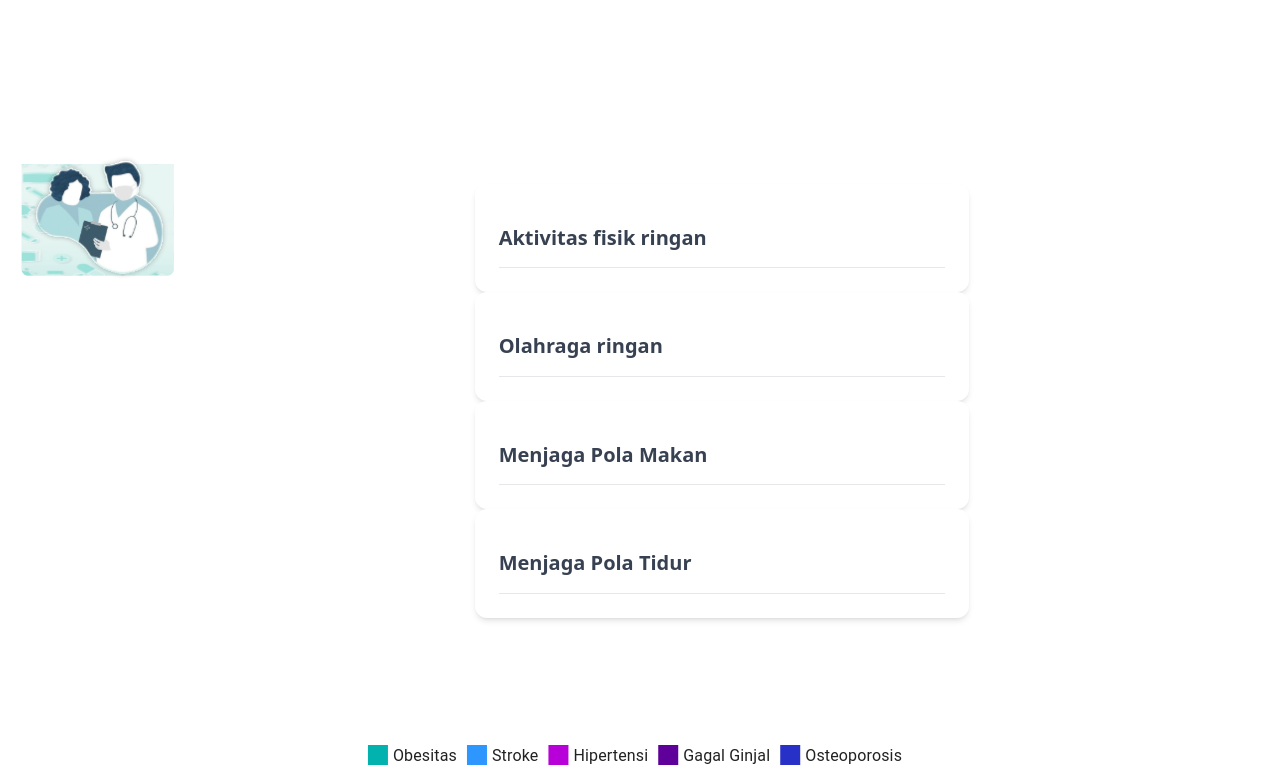
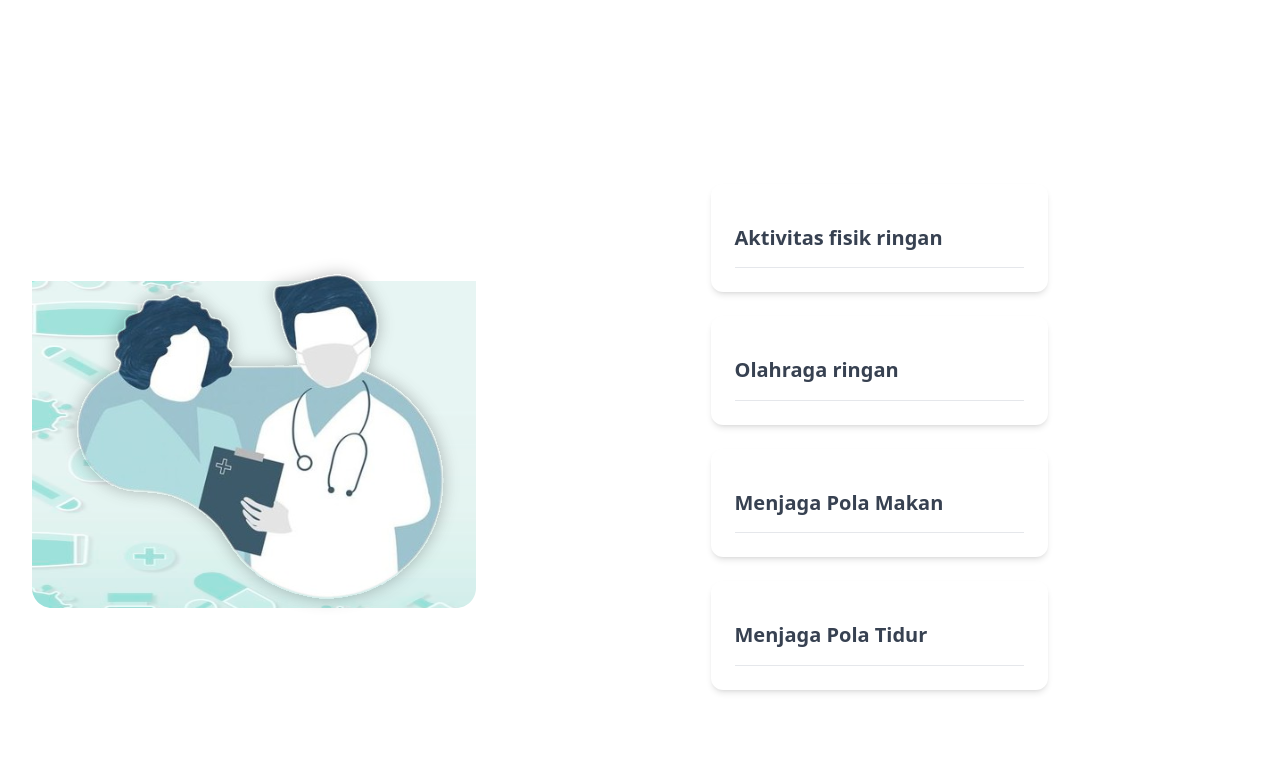
Before and after one commit to mybezen/prj-sagas, a React (Vite) app: page / in a window 1280 px wide. Shown: the part 3740-4513 px from the top of the page. Built offline with nearby package versions, Linux system fonts and the light colour scheme.

Commit message:
Fix Accordion And Layout Information

```diff
--- a/src/components/Accordion.jsx
+++ b/src/components/Accordion.jsx
@@ -159,12 +159,13 @@ function AccordionPencegahan4() {
   return (
     <>
       <Accordion open={open === 1} animate={CUSTOM_ANIMATION}>
-        <AccordionHeader onClick={() => handleOpen(2)}>
+        <AccordionHeader onClick={() => handleOpen(1)}>
         Menjaga Pola Tidur
         </AccordionHeader>
         <AccordionBody>
-          <p className="text-base poppins-semibold">Yaitu dengan cara:</p>
+          <p className="text-base poppins-semibold">
           Untuk menjaga pola tidur yang baik, tidurlah dan bangun pada waktu yang sama setiap hari, buat rutinitas malam yang menenangkan, dan hindari layar elektronik sebelum tidur. Atur kamar tidur agar nyaman, batasi kafein dan alkohol, dan lakukan aktivitas fisik secara teratur. Kelola stres dan hindari makan berat sebelum tidur.
+          </p>
         </AccordionBody>
       </Accordion>
     </>
--- a/src/sections/Information.jsx
+++ b/src/sections/Information.jsx
@@ -2,8 +2,8 @@ import AOS from 'aos';
 import 'aos/dist/aos.css';
 import { useEffect } from 'react';
 import { PencegahanCard1, PencegahanCard2, PencegahanCard3, PencegahanCard4 } from '../components/Card';
-import CloudIcon from '../assets/CloudBottom.svg'
-import DoctIcon from '../assets/HaloDog.svg'
+import CloudIcon from '../assets/CloudBottom.svg';
+import DoctIcon from '../assets/HaloDog.svg';
 
 function Information() {
   useEffect(() => {
@@ -15,17 +15,18 @@ function Information() {
   }, []);
 
   return (
-    <div>
-      <img className='absolute' src={CloudIcon} alt="" />
-      <div
-        className="container pt-[32rem] pb-16 flex"
+    <div className='flex flex-col'>
+      <img className='absolute w-full' src={CloudIcon} alt="" />
+      <div className="container pt-[32rem] pb-16 flex justify-center items-center"
         data-aos="fade-up"
-        data-aos-duration="700"
-      >
-        <div>
-          <img src={DoctIcon} alt="" />
+        data-aos-duration="700">
+        {/* Left Side: DoctIcon */}
+        <div className="flex-none">
+          <img src={DoctIcon} alt="Doctor Icon" className="max-w-full h-auto" />
         </div>
-        <div className='flex flex-col items-center p-[3rem]'>
+
+        {/* Right Side: Cards */}
+        <div className='flex flex-col items-center p-[3rem] space-y-6'>
           <PencegahanCard1 />
           <PencegahanCard2 />
           <PencegahanCard3 />
```
